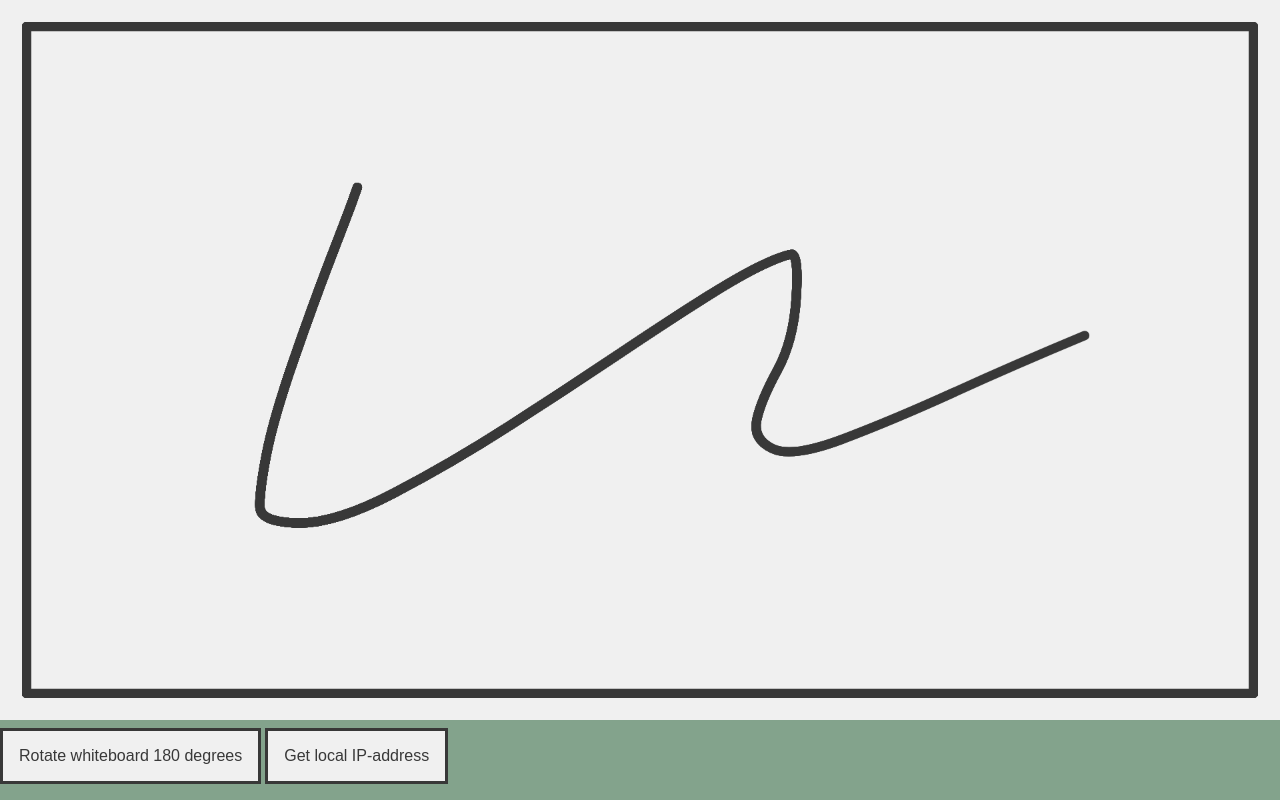
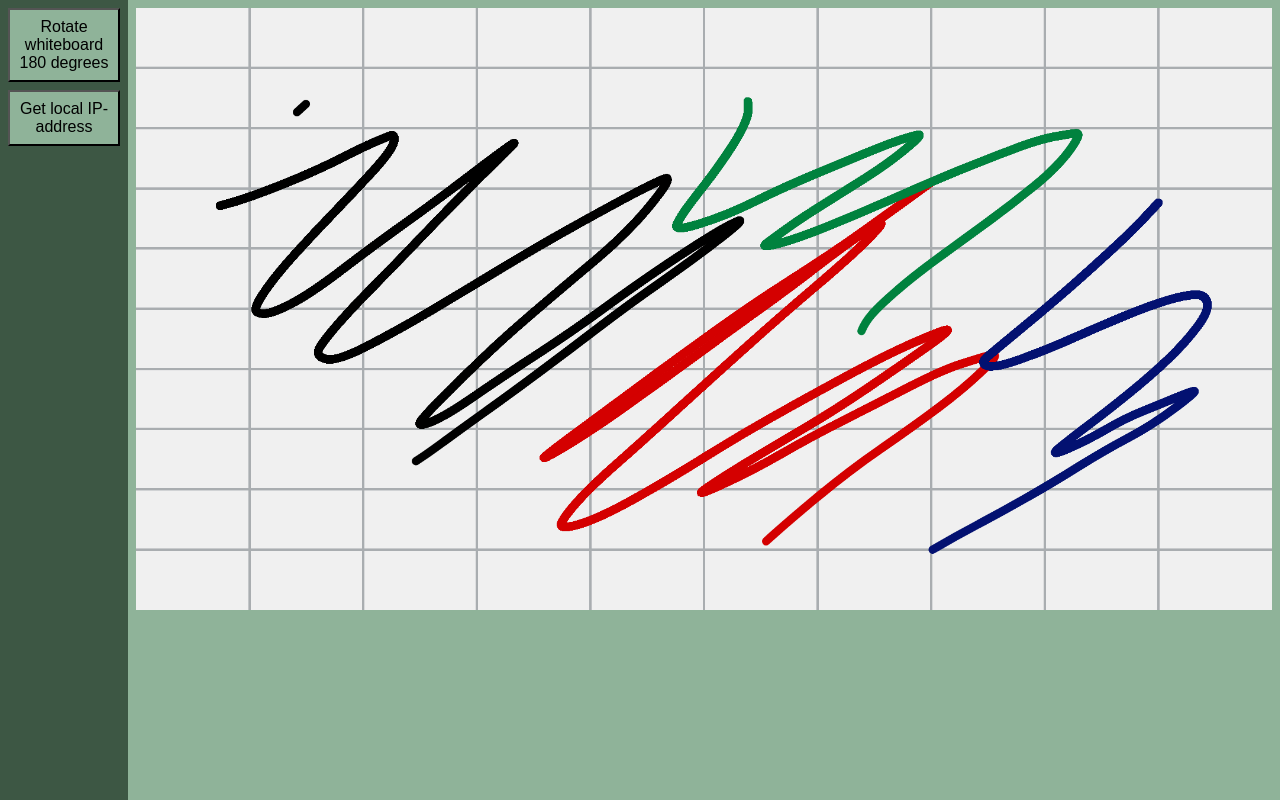
Before and after one commit to Denbergvanthijs/lectboard-server, a Flask app: page / in a window 1280 px wide. Run offline with Flask 2, Linux system fonts and the light colour scheme.

Commit message:
Updated style of website

```diff
--- a/static/style.css
+++ b/static/style.css
@@ -1,33 +1,47 @@
-.main_content {
-    width: 100%;
-    height: 90vh;
-    display: grid;
+* {
+    box-sizing: border-box;
 }
 
-.toolbar {
-    width: 100%;
-    height: 10vh;
+body {
+    background-color: #8FB399;
+    margin: 0;
+    padding: 0;
+}
+
+.column {
+    float: left;
+    padding: 0.5em;
+    height: 100vh;
+}
+
+.sidebar {
+    width: 10%;
+    background-color: #3D5744;
+}
+
+.whiteboard {
+    width: 90%;
+    background-color: #8FB399;
+}
+
+.content:after {
+    content: "";
+    display: table;
+    clear: both;
+}
+
+.whiteboard img {
+    max-height: 100%;
+    max-width: 100%;
 }
 
 .buttons {
-    background-color: #F0F0F0;
-    border: .2em solid #383838;
-    color: #383838;
-    padding: 1em;
+    background-color: #8FB399;
+    color: black;
+    padding: 0.5em;
+    margin-bottom: 0.5em;
     text-align: center;
     text-decoration: none;
     font-size: 1em;
-    margin-top: 0.5em;
+    max-width: 100%;
 }
-
-img {
-    max-width: 100%;
-    max-height: 90vh;
-    margin: auto;
-}
-
-body {
-    background-color: #83A38C;
-    margin: 0;
-    padding: 0;
-}
--- a/templates/index.html
+++ b/templates/index.html
@@ -8,12 +8,14 @@
 </head>
 
 <body onload="updateImage()">
-    <div class="main_content">
-        <img onclick="rot180()" src="/static/result.png" alt="Drawn whiteboard" id="whiteboard">
-    </div>
-    <div class="toolbar">
-        <button onclick="rot180()" class="buttons">Rotate whiteboard 180 degrees</button>
-        <button onclick="userAction()" class="buttons">Get local IP-address</button>
+    <div class="content">
+        <div class="column sidebar">
+            <button onclick="rot180()" class="buttons">Rotate whiteboard 180 degrees</button>
+            <button onclick="userAction()" class="buttons">Get local IP-address</button>
+        </div>
+        <div class="column whiteboard">
+            <img onclick="rot180()" src="/static/result.png" alt="Drawn whiteboard" id="whiteboard">
+        </div>
     </div>
 </body>
 
```
Also changed, not shown: static/result.png.
